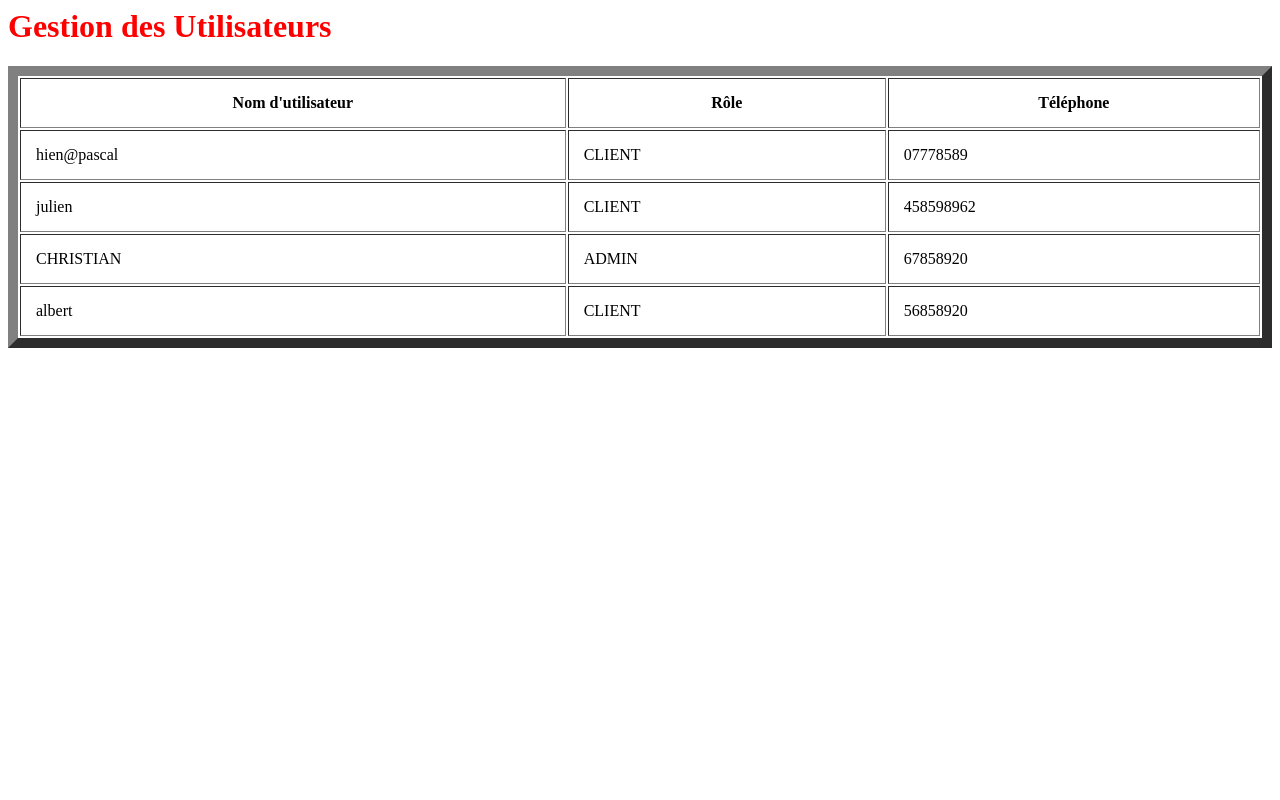
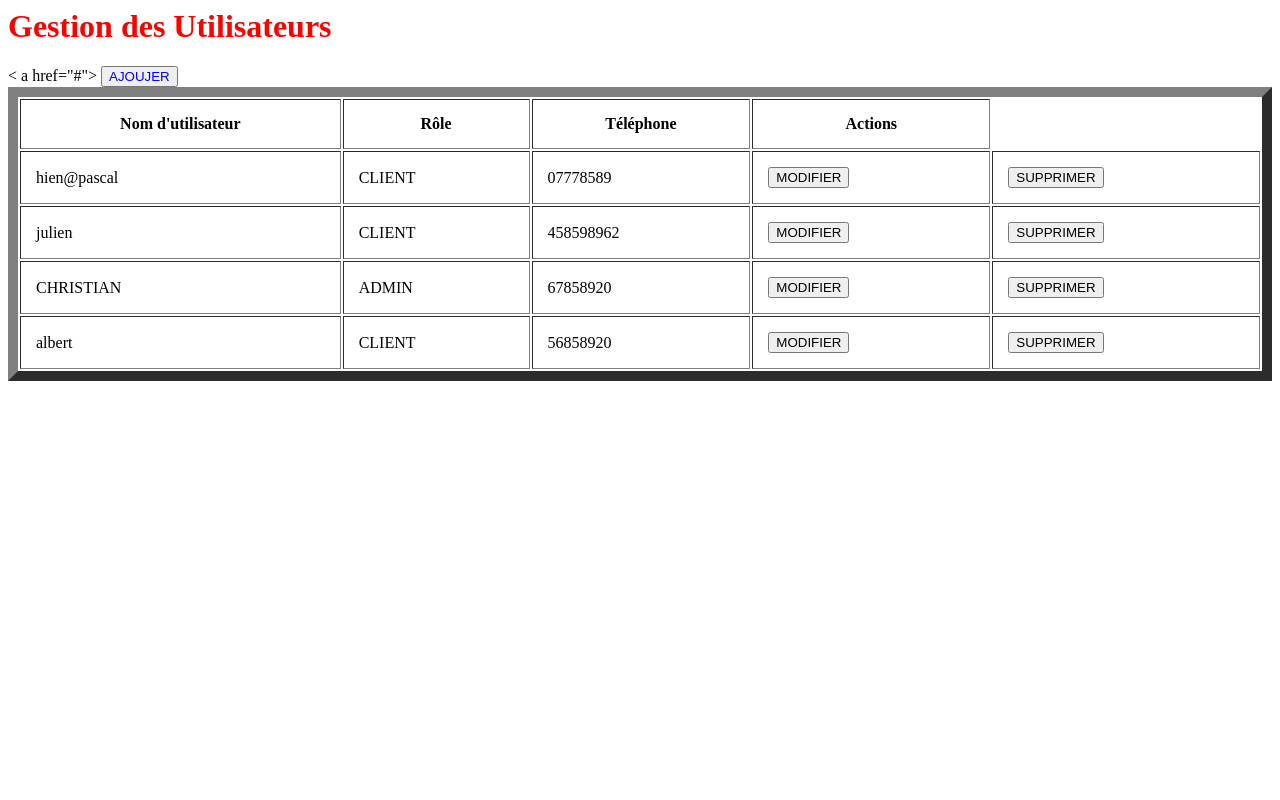
Before and after one commit to Neilzus226/Gestion_de_Restaurant, a Django app: template Gestion_des_Clients_et_des_Administrateurs/templates/gestion/liste_utilisateurs.html in a window 1280 px wide. Run offline with Django 5.2, Linux system fonts and the light colour scheme; the template is opened without the code that fills it: values that come from a table or form of the project are taken from there, others are empty; data comes from the database, SQL or seed files in the repository; both versions use the stored data as it was after the commit; parts of the project's set-up code (start-up, migrations or seed data) failed here and were passed over.

Commit message:
modification

```diff
--- a/Gestion_des_Clients_et_des_Administrateurs/templates/gestion/liste_utilisateurs.html
+++ b/Gestion_des_Clients_et_des_Administrateurs/templates/gestion/liste_utilisateurs.html
@@ -1,18 +1,33 @@
 <h1 style="color:red" >Gestion des Utilisateurs</h1>
+< a href="{% url 'utilisateur_add'%}">
+    <button style="color:blue">AJOUJER</button>
+</a>
 <table border="10" cellpadding="15" bgcolor="" width="100%" heigth="60%">
     <thead>
         <tr>
-            <th>Nom d'utilisateur</h1>
-                <th>Rôle</h1>
-                <th>Téléphone</h1>
+            <th>Nom d'utilisateur</th>
+            <th>Rôle</th>
+            <th>Téléphone</th>
+            <th>Actions</th>
         </tr>
     </thead>
     <tbody>
         {%for p in utilisateurs%}
         <tr>
-<td>{{p.user.username }}</td>
-    <td>{{p.role}}</td>
-<td>{{p.telephone}}</td>
+            <td>{{p.user.username }}</td>
+            <td>{{p.role}}</td>
+            <td>{{p.telephone}}</td>
+            <td>
+                 <a href="{%url 'utilisateur_edit' p.id%}">
+                    <button>MODIFIER</button>
+                 </a>
+            </td>
+            <td>
+                 <a href="{%url 'utilisateur_delete' p.id%}">
+                    <button>SUPPRIMER</button>
+                 </a>
+            </td>
+
         </tr>
         {% endfor %}
     </tbody>
--- a/Gestion_des_Clients_et_des_Administrateurs/urls.py
+++ b/Gestion_des_Clients_et_des_Administrateurs/urls.py
@@ -3,4 +3,7 @@ from . import views
 urlpatterns = [
     #lecture de l'adresse/liste/de la vue
     path('liste/', views.liste_utilisateurs, name='liste_utilisateurs'),
+    path('utilisateur/AJOUTER/',views.AJOUTER_utilisateur, name='utilisateur_add'),
+    path('utilisateur/MODIFIER/<int:id>/', views.MODIFIER_utilisateur, name='utilisateur_edit'),
+    path('utilisateur/SUPPRIMER/<int:id>/', views.SUPPRIMER_utilisateur, name='utilisateur_delete'),
 ]
```
Also changed, not shown: db.sqlite3.
